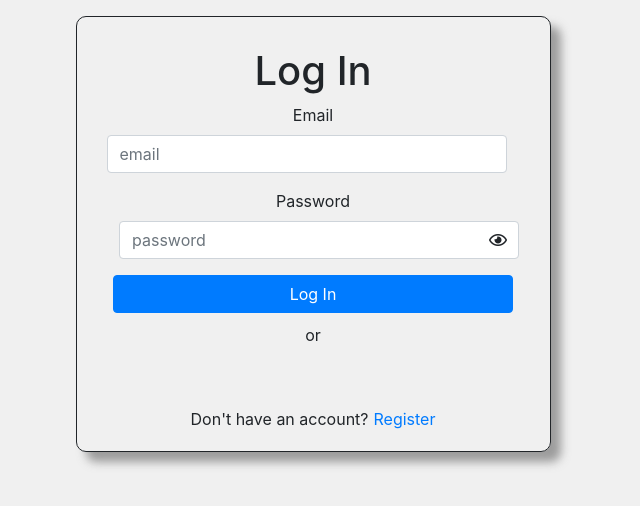
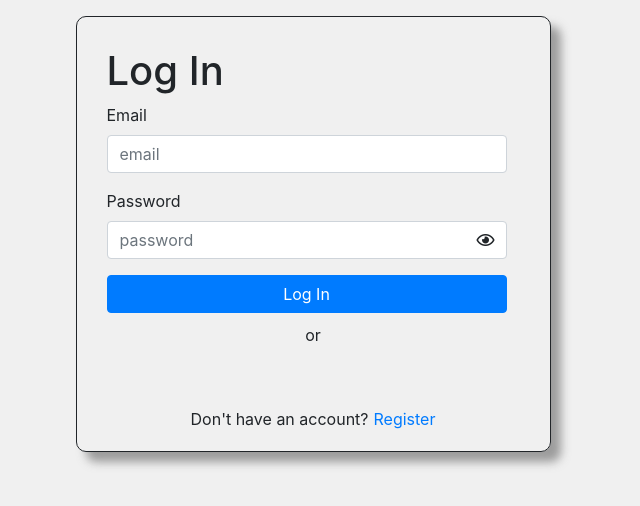
Before and after one commit to TommyLiang1/Capstone_Final_Project, a React (Create React App) app in the folder client/: page /login in a window 1280 px wide. Shown: the top 506 px of the page, without its empty margins (327-967 px from the left). Built offline with nearby package versions, Linux system fonts and the light colour scheme.

Commit message:
removed div from contact.css

```diff
--- a/client/src/styles/Contact.css
+++ b/client/src/styles/Contact.css
@@ -21,9 +21,3 @@ table {
     background-color: transparent;
     border-spacing: 0;
 }
-
-div {
-    align-items: center;
-    justify-content: center;
-    text-align: center;
-}
```
